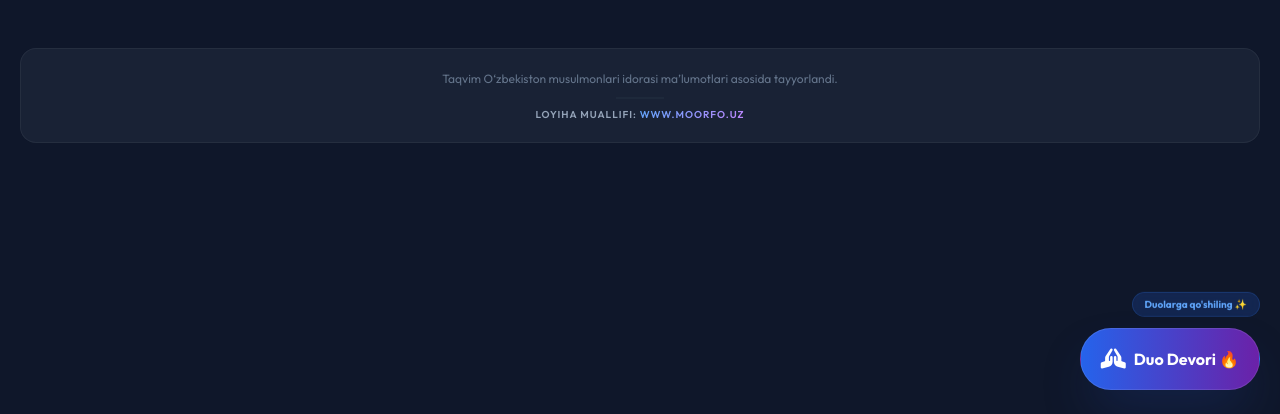
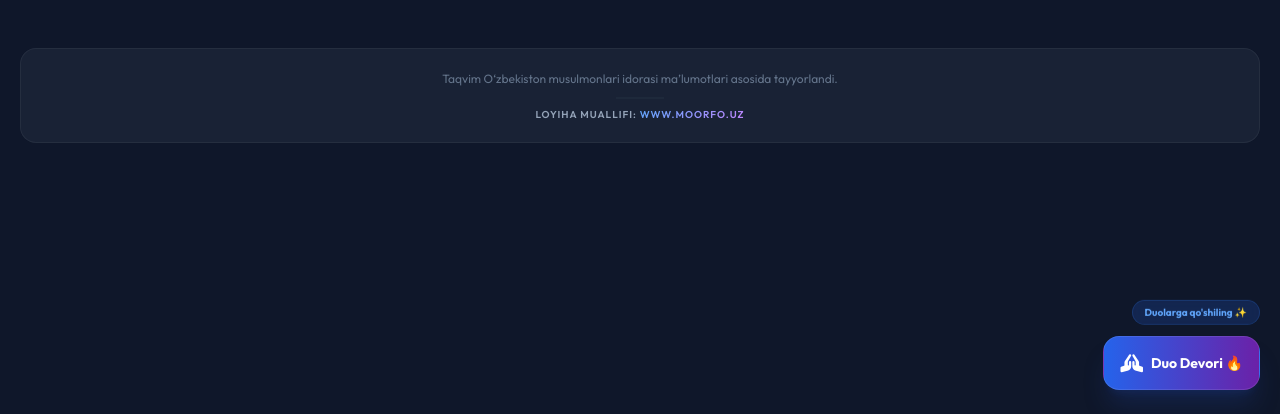
Before and after one commit to QuvonchbekBobojonov/ramazon2026, a FastAPI app: template templates/calendar.html in a window 1280 px wide. Shown: the part 386-800 px from the top of the page. Run offline with FastAPI, Linux system fonts and the light colour scheme; the template is opened without the code that fills it, so the values that code supplies are empty; parts of the project's set-up code (start-up, migrations or seed data) failed here and were passed over; some libraries are stand-ins or nearby versions.

Commit message:
style: reduce size of Duo Devori floating button

```diff
--- a/templates/calendar.html
+++ b/templates/calendar.html
@@ -146,9 +146,9 @@
             Duolarga qo'shiling ✨
         </div>
         <a href="/prayers?user_id={{ user_id }}"
-            class="flex items-center gap-2 bg-gradient-to-r from-blue-600 to-purple-800 text-white px-5 py-4 rounded-[2rem] shadow-2xl shadow-blue-900/40 hover:scale-110 active:scale-95 transition-all border border-white/10">
-            <i class="fas fa-hands-praying text-xl"></i>
-            <span class="text-base font-bold">Duo Devori 🔥</span>
+            class="flex items-center gap-2 bg-gradient-to-r from-blue-600 to-purple-800 text-white px-4 py-3 rounded-2xl shadow-xl shadow-blue-900/30 hover:scale-105 active:scale-95 transition-all border border-white/10">
+            <i class="fas fa-hands-praying text-lg"></i>
+            <span class="text-sm font-bold">Duo Devori 🔥</span>
         </a>
     </div>
 
```
